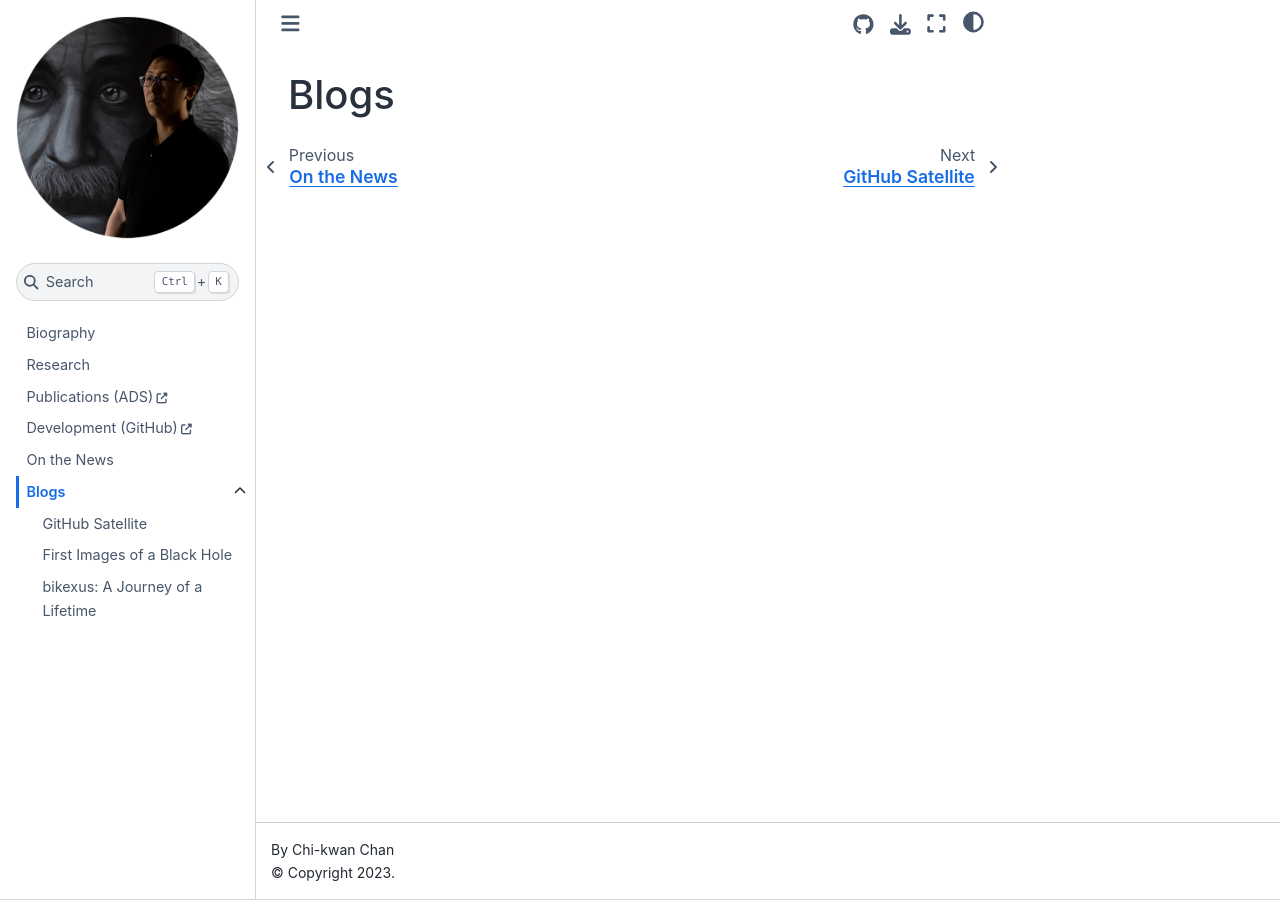
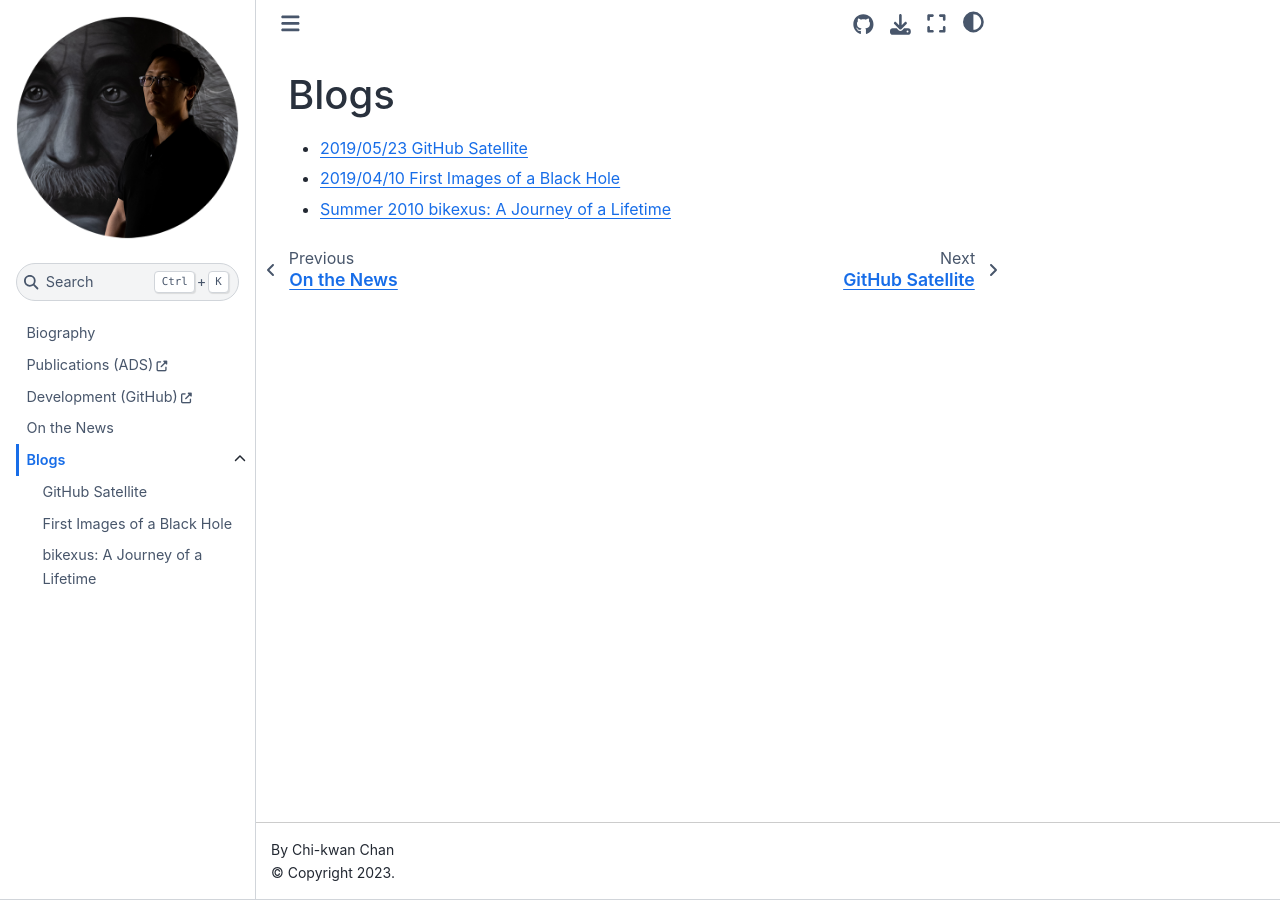
Before and after one commit to rndsrc/rndsrc.github.io, a Jupyter Book: the page built from blogs.md, in a window 1280 px wide. Built offline with Jupyter Book 1.0.4 settings and Sphinx 7.4.7 and the Sphinx Book theme 1.1.4, drawn with Linux system fonts in a browser that asks for light colours; pages that are not in the unit, such as notebooks, are missing from menus.

Commit message:
Add links to the `blogs` page; remove research for now

```diff
--- a/_config.yml
+++ b/_config.yml
@@ -20,7 +20,7 @@ latex:
 
 # Add a bibtex file so that we can create citations
 bibtex_bibfiles:
-  - references.bib
+  - refs.bib
 
 
 # Information about where the book exists on the web
--- a/blogs.md
+++ b/blogs.md
@@ -1 +1,7 @@
 # Blogs
+
+- [2019/05/23 GitHub Satellite](blogs/2019/github_satellite)
+
+- [2019/04/10 First Images of a Black Hole](blogs/2019/eht_M87Star)
+
+- [Summer 2010 bikexus: A Journey of a Lifetime](blogs/2010/bikexus)
--- a/research.md
+++ /dev/null
@@ -1 +0,0 @@
-# Research
```
